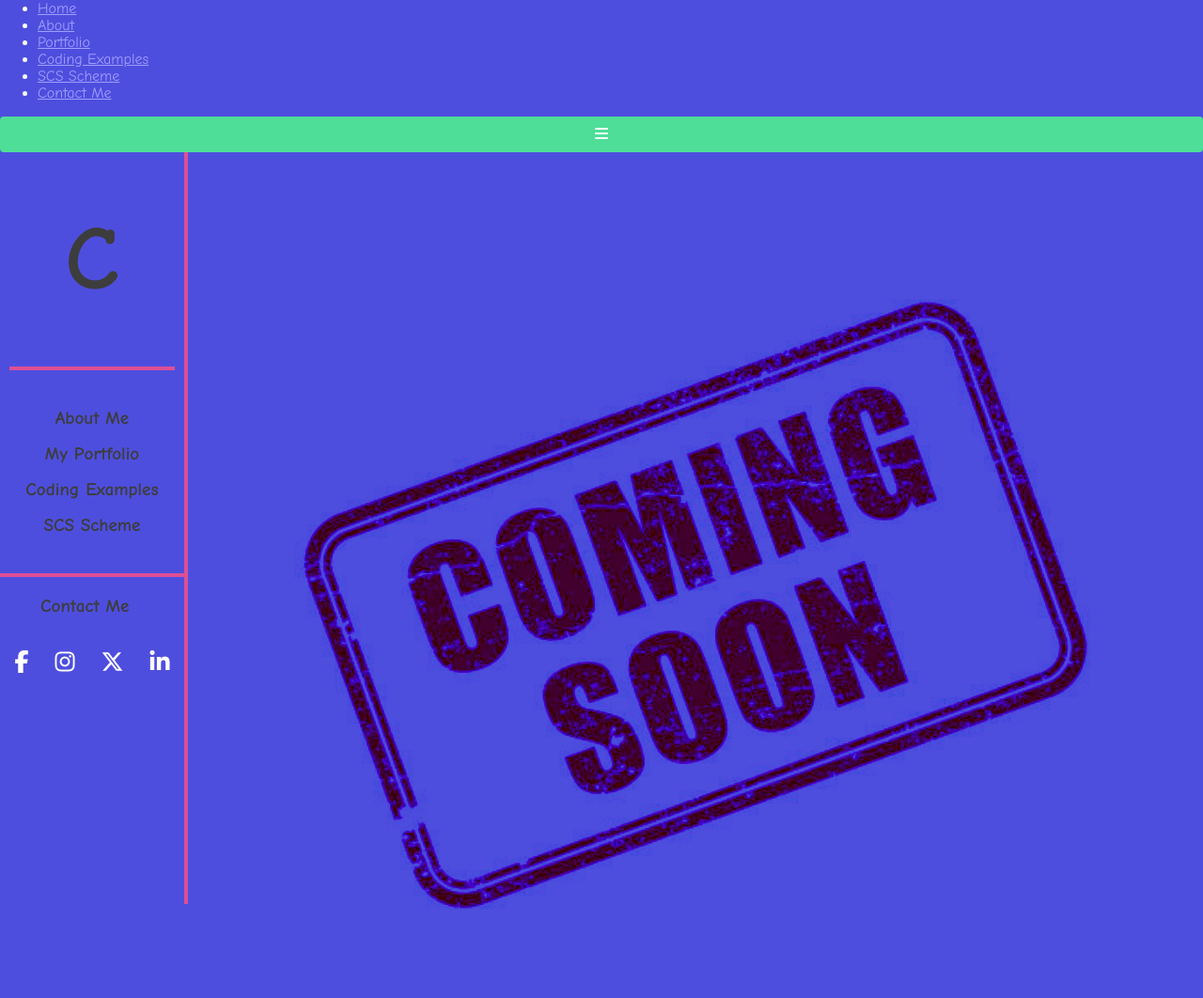
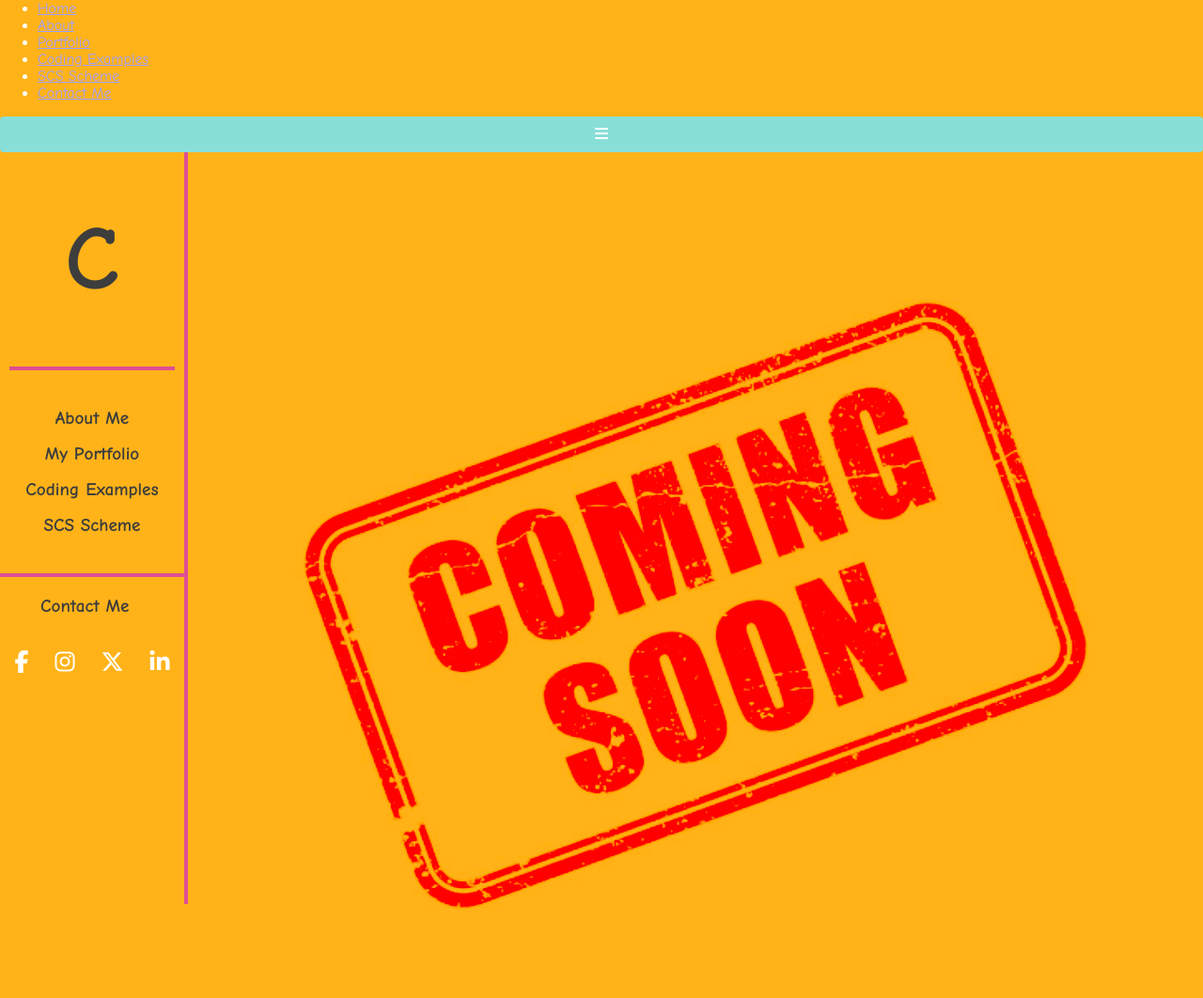
Before and after one commit to HackerDeDoDah/portfolio1, a PHP site: page /code.html in a window 1280 px wide. Shown: the top 1062 px of the page at 94% size. Run offline with PHP 8.4, Linux system fonts and the light colour scheme; some libraries are stand-ins or nearby versions.

Commit message:
sme more changes to the nav

```diff
--- a/css/styles.css
+++ b/css/styles.css
@@ -2,10 +2,10 @@
 :root {
   --line-color: #fff;
   --max-w: 100vw;
-  --blue-c: #4e4ede;
+  --blue-c: #ffb319;
   --red-c: #de4e95;
-  --yellow-c: #dede4e;
-  --green-c: #4ede97;
+  --yellow-c: #ffe194;
+  --green-c: #88dfd8;
   color-scheme: dark;
 }
 
@@ -180,10 +180,10 @@ aside .icon-container a:hover .fa-instagram {
 :root {
   --line-color: #fff;
   --max-w: 100vw;
-  --blue-c: #4e4ede;
+  --blue-c: #ffb319;
   --red-c: #de4e95;
-  --yellow-c: #dede4e;
-  --green-c: #4ede97;
+  --yellow-c: #ffe194;
+  --green-c: #88dfd8;
   color-scheme: dark;
 }
 
@@ -337,10 +337,10 @@ html, body {
 :root {
   --line-color: #fff;
   --max-w: 100vw;
-  --blue-c: #4e4ede;
+  --blue-c: #ffb319;
   --red-c: #de4e95;
-  --yellow-c: #dede4e;
-  --green-c: #4ede97;
+  --yellow-c: #ffe194;
+  --green-c: #88dfd8;
   color-scheme: dark;
 }
 
@@ -374,10 +374,10 @@ footer {
 :root {
   --line-color: #fff;
   --max-w: 100vw;
-  --blue-c: #4e4ede;
+  --blue-c: #ffb319;
   --red-c: #de4e95;
-  --yellow-c: #dede4e;
-  --green-c: #4ede97;
+  --yellow-c: #ffe194;
+  --green-c: #88dfd8;
   color-scheme: dark;
 }
 
@@ -616,10 +616,10 @@ footer {
 :root {
   --line-color: #fff;
   --max-w: 100vw;
-  --blue-c: #4e4ede;
+  --blue-c: #ffb319;
   --red-c: #de4e95;
-  --yellow-c: #dede4e;
-  --green-c: #4ede97;
+  --yellow-c: #ffe194;
+  --green-c: #88dfd8;
   color-scheme: dark;
 }
 
@@ -718,10 +718,10 @@ button:hover {
 :root {
   --line-color: #fff;
   --max-w: 100vw;
-  --blue-c: #4e4ede;
+  --blue-c: #ffb319;
   --red-c: #de4e95;
-  --yellow-c: #dede4e;
-  --green-c: #4ede97;
+  --yellow-c: #ffe194;
+  --green-c: #88dfd8;
   color-scheme: dark;
 }
 
@@ -823,10 +823,10 @@ button:hover {
 :root {
   --line-color: #fff;
   --max-w: 100vw;
-  --blue-c: #4e4ede;
+  --blue-c: #ffb319;
   --red-c: #de4e95;
-  --yellow-c: #dede4e;
-  --green-c: #4ede97;
+  --yellow-c: #ffe194;
+  --green-c: #88dfd8;
   color-scheme: dark;
 }
 
@@ -886,13 +886,13 @@ button:hover {
   list-style-type: none;
   font-size: 1.3rem;
 }
-#menu ul li {
+#menu li {
   text-decoration: none;
-  color: rgb(186, 183, 183);
+  color: rgb(18, 17, 17);
 }
 #menu .icon-container-1 a {
   text-decoration: none;
-  color: rgb(186, 183, 183);
+  color: rgb(13, 12, 12);
   font-size: 1.5rem;
   padding: 10px;
   cursor: pointer;
--- a/sass/_mixins.scss
+++ b/sass/_mixins.scss
@@ -1,10 +1,10 @@
 :root {
     --line-color: #fff;
     --max-w: 100vw;
-    --blue-c: #4e4ede;
+    --blue-c: #ffb319;
     --red-c: #de4e95;
-    --yellow-c: #dede4e;
-    --green-c: #4ede97;
+    --yellow-c: #ffe194;
+    --green-c: #88dfd8;
     color-scheme: dark;
 }
 
--- a/sass/_nav.scss
+++ b/sass/_nav.scss
@@ -54,15 +54,15 @@
         line-height: 36px;
         list-style-type: none;
         font-size: 1.3rem;
-        li {
-            text-decoration: none;
-            color: rgb(186, 183, 183);
-        }
+    }
+    li {
+        text-decoration: none;
+        color: rgb(18, 17, 17);
     }
     .icon-container-1 {
         a {
             text-decoration: none;
-            color: rgb(186, 183, 183);
+            color: rgb(13, 12, 12);
             font-size: 1.5rem;
             padding: 10px;
             cursor: pointer;
```
Also changed, not shown: scheme.html (+37 -3 lines), 1 other file.
